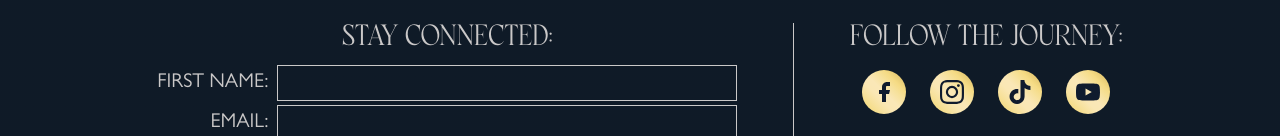
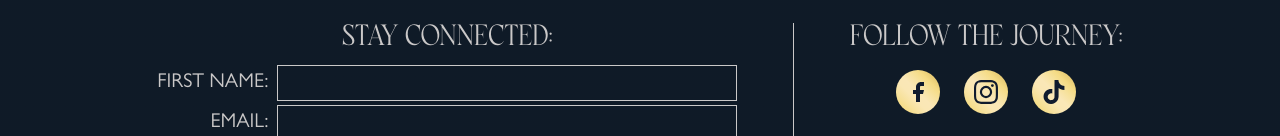
Before and after one commit to YoussefSanad/theworldtarot-frontend, a Next.js app: page /login in a window 1280 px wide. Shown: the part 664-800 px from the top of the page. Built offline with nearby package versions, Linux system fonts and the light colour scheme; no server answers.

Commit message:
Remove YouTube icon from SocialIcon component and update social links with specific URLs for Facebook and Instagram.

```diff
--- a/src/components/ui/SocialIcon.tsx
+++ b/src/components/ui/SocialIcon.tsx
@@ -14,7 +14,7 @@ import type { SVGProps } from "react";
  * where TikTok comes from — there was never an export for it.
  */
 
-export type SocialIconName = "facebook" | "instagram" | "tiktok" | "youtube";
+export type SocialIconName = "facebook" | "instagram" | "tiktok";
 
 const GLYPHS: Record<SocialIconName, { viewBox: string; d: string }> = {
   facebook: {
@@ -29,10 +29,6 @@ const GLYPHS: Record<SocialIconName, { viewBox: string; d: string }> = {
     viewBox: "0 0 24 24",
     d: "M12.525.02c1.31-.02 2.61-.01 3.91-.02.08 1.53.63 3.09 1.75 4.17 1.12 1.11 2.7 1.62 4.24 1.79v4.03c-1.44-.05-2.89-.35-4.2-.97-.57-.26-1.1-.59-1.62-.93-.01 2.92.01 5.84-.02 8.75-.08 1.4-.54 2.79-1.35 3.94-1.31 1.92-3.58 3.17-5.91 3.21-1.43.08-2.86-.31-4.08-1.03-2.02-1.19-3.44-3.37-3.65-5.71-.02-.5-.03-1-.01-1.49.18-1.9 1.12-3.72 2.58-4.96 1.66-1.44 3.98-2.13 6.15-1.72.02 1.48-.04 2.96-.04 4.44-.99-.32-2.15-.23-3.02.37-.63.41-1.11 1.04-1.36 1.75-.21.51-.15 1.07-.14 1.61.24 1.64 1.82 3.02 3.5 2.87 1.12-.01 2.19-.66 2.77-1.61.19-.33.4-.67.41-1.06.1-1.79.06-3.57.07-5.36.01-4.03-.01-8.05.02-12.07z",
   },
-  youtube: {
-    viewBox: "0 0 24 24",
-    d: "M23.498 6.186a3.016 3.016 0 0 0-2.122-2.136C19.505 3.545 12 3.545 12 3.545s-7.505 0-9.377.505A3.017 3.017 0 0 0 .502 6.186C0 8.07 0 12 0 12s0 3.93.502 5.814a3.016 3.016 0 0 0 2.122 2.136c1.871.505 9.376.505 9.376.505s7.505 0 9.377-.505a3.015 3.015 0 0 0 2.122-2.136C24 15.93 24 12 24 12s0-3.93-.502-5.814zM9.545 15.568V8.432L15.818 12l-6.273 3.568z",
-  },
 };
 
 export function SocialIcon({ name, ...props }: { name: SocialIconName } & SVGProps<SVGSVGElement>) {
--- a/src/content/site.ts
+++ b/src/content/site.ts
@@ -97,10 +97,9 @@ export const footerNav: NavLink[] = [
 ];
 
 export const socialLinks: { label: string; href: string; icon: SocialIconName }[] = [
-  { label: "Facebook", href: "https://facebook.com", icon: "facebook" },
-  { label: "Instagram", href: "https://instagram.com", icon: "instagram" },
+  { label: "Facebook", href: "https://www.facebook.com/theworldtarotofficial/", icon: "facebook" },
+  { label: "Instagram", href: "https://www.instagram.com/theworldtarotofficial/", icon: "instagram" },
   { label: "TikTok", href: "https://tiktok.com", icon: "tiktok" },
-  { label: "YouTube", href: "https://youtube.com", icon: "youtube" },
 ];
 
 /**
```
